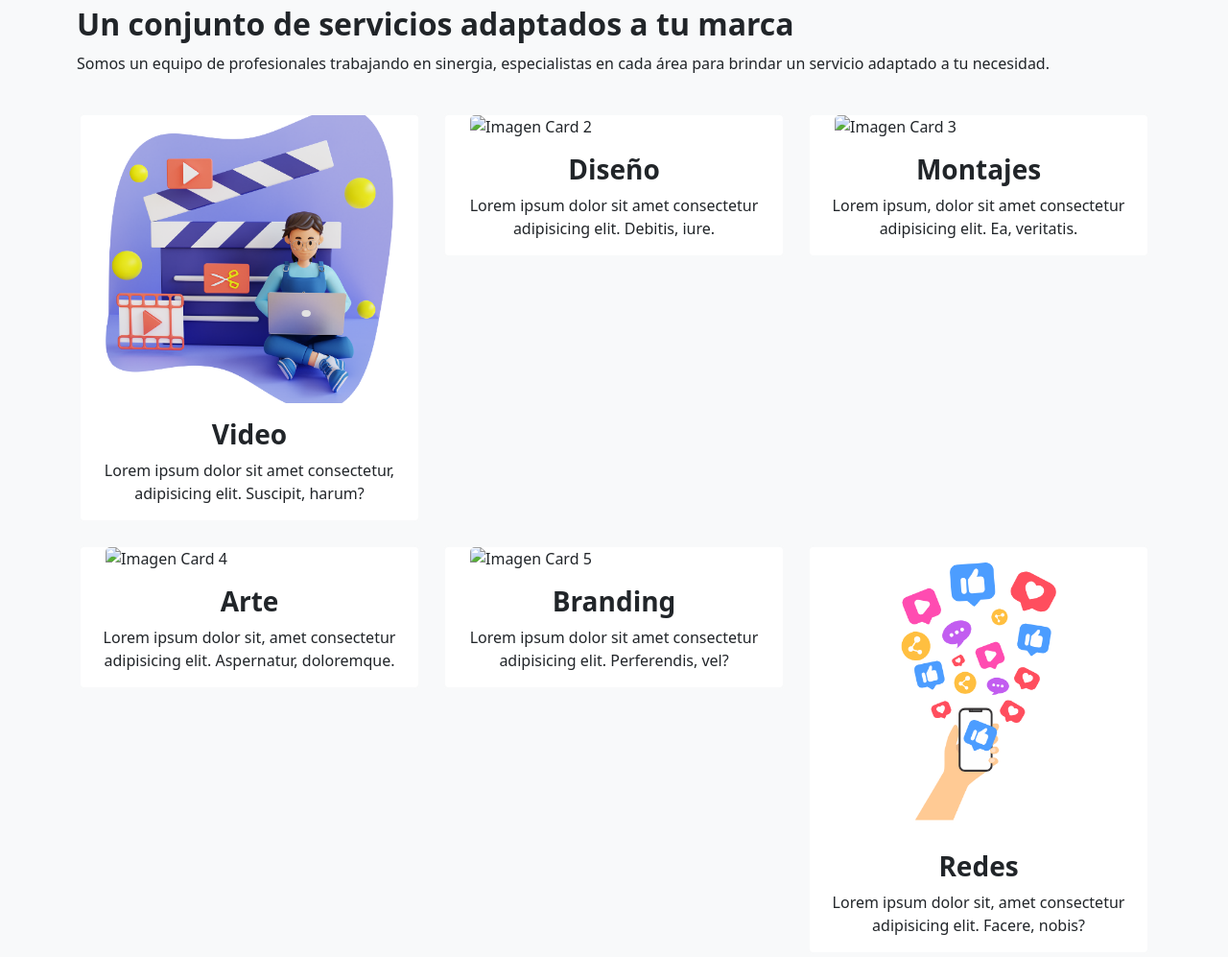
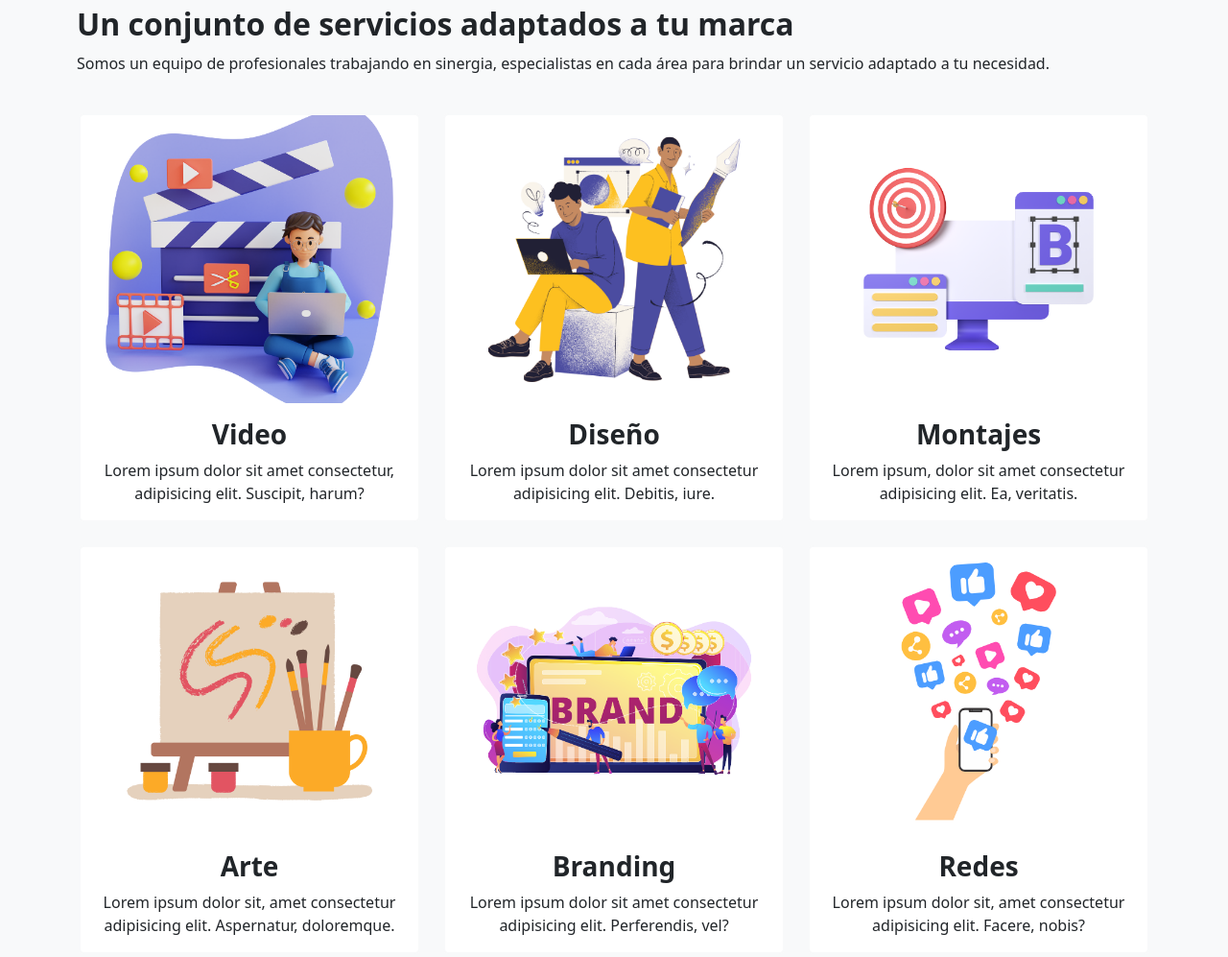
Before and after one commit to eaher/estebanpognante, a plain HTML site: page index.html in a window 1280 px wide. Shown: the part 900-1897 px from the top of the page at 96% size. Drawn offline with nearby package versions, Linux system fonts and the light colour scheme.

Commit message:
actualizacion rutas

```diff
--- a/index.html
+++ b/index.html
@@ -64,7 +64,7 @@
                 <!-- Card 1 -->
                 <div class="col">
                     <div class="card border-light">
-                        <img src="../estebanpognante/img/video.png" class="card-img-top" alt="Imagen Card 1">
+                        <img src="./img/video.png" class="card-img-top" alt="Imagen Card 1">
                         <div class="card-body">
                             <h3 class="card-title">Video</h3>
                             <p class="card-text">Lorem ipsum dolor sit amet consectetur, adipisicing elit. Suscipit, harum?</p>
@@ -74,7 +74,7 @@
                 <!-- Card 2 -->
                 <div class="col">
                     <div class="card border-light">
-                        <img src="../estebanpognante//img/diseño.png" class="card-img-top" alt="Imagen Card 2">
+                        <img src="./img/diseño.png" class="card-img-top" alt="Imagen Card 2">
                         <div class="card-body">
                             <h3 class="card-title">Diseño</h3>
                             <p class="card-text">Lorem ipsum dolor sit amet consectetur adipisicing elit. Debitis, iure.</p>
@@ -84,7 +84,7 @@
                 <!-- Card 3 -->
                 <div class="col">
                     <div class="card border-light">
-                        <img src="../estebanpognante//img/motaje.png" class="card-img-top" alt="Imagen Card 3">
+                        <img src="./img/motaje.png" class="card-img-top" alt="Imagen Card 3">
                         <div class="card-body">
                             <h3 class="card-title">Montajes</h3>
                             <p class="card-text">Lorem ipsum, dolor sit amet consectetur adipisicing elit. Ea, veritatis.</p>
@@ -94,7 +94,7 @@
                 <!-- Card 4 -->
                 <div class="col">
                     <div class="card border-light">
-                        <img src="../estebanpognante//img/arte.png" class="card-img-top" alt="Imagen Card 4">
+                        <img src="./img/arte.png" class="card-img-top" alt="Imagen Card 4">
                         <div class="card-body">
                             <h3 class="card-title">Arte</h3>
                             <p class="card-text">Lorem ipsum dolor sit, amet consectetur adipisicing elit. Aspernatur, doloremque.</p>
@@ -104,7 +104,7 @@
                 <!-- Card 5 -->
                 <div class="col">
                     <div class="card border-light">
-                        <img src="../estebanpognante//img/brading.png" class="card-img-top" alt="Imagen Card 5">
+                        <img src="./img/brading.png" class="card-img-top" alt="Imagen Card 5">
                         <div class="card-body">
                             <h3 class="card-title">Branding</h3>
                             <p class="card-text">Lorem ipsum dolor sit amet consectetur adipisicing elit. Perferendis, vel?</p>
@@ -114,7 +114,7 @@
                 <!-- Card 6 -->
                 <div class="col">
                     <div class="card border-light">
-                        <img src="../estebanpognante/img/redes.png" class="card-img-top" alt="Imagen Card 6">
+                        <img src="./img/redes.png" class="card-img-top" alt="Imagen Card 6">
                         <div class="card-body">
                             <h3 class="card-title">Redes</h3>
                             <p class="card-text">Lorem ipsum dolor sit, amet consectetur adipisicing elit. Facere, nobis?</p>
```
